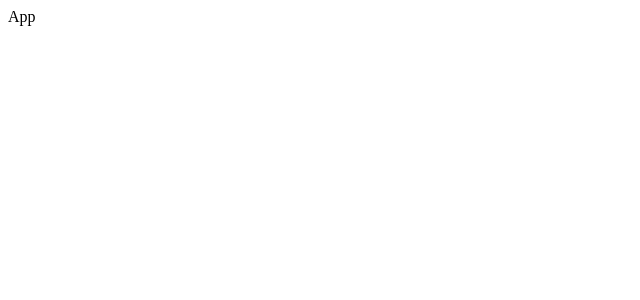
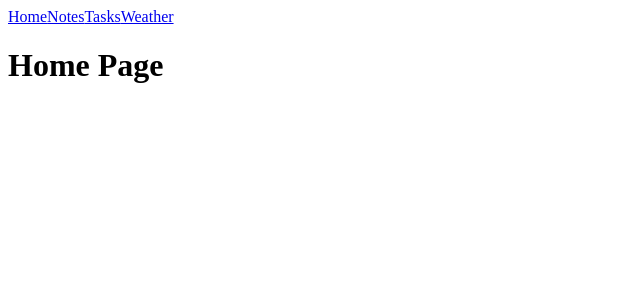
Before and after one commit to snigdhamistry/my-productivity-hub, a React (Vite) app: page / in a window 1280 px wide. Shown: the top 300 px of the page, without its empty margins (0-640 px from the left). Built offline with nearby package versions, Linux system fonts and the light colour scheme.

Commit message:
Routing Done

```diff
--- a/src/App.jsx
+++ b/src/App.jsx
@@ -1,8 +1,21 @@
 import React from 'react'
-
+import Navbar from './components/Navbar'
+import { Route, Routes } from 'react-router-dom'
+import Home from './pages/Home'
+import Notes from './pages/Notes'
+import Tasks from './pages/Tasks'
+import Weather from './pages/Weather'
 const App = () => {
   return (
-    <div>App</div>
+    <div>
+      <Navbar />
+      <Routes>
+        <Route path='/' element={<Home />} />
+        <Route path='/notes' element={<Notes />} />
+        <Route path='/tasks' element={<Tasks />} />
+        <Route path='/weather' element={<Weather />} />
+      </Routes>
+    </div>
   )
 }
 
--- a/src/components/Navbar.jsx
+++ b/src/components/Navbar.jsx
@@ -1,8 +1,14 @@
 import React from 'react'
+import { Link } from 'react-router-dom'
 
 const Navbar = () => {
        return (
-              <div>Navbar</div>
+              <div>
+                     <Link to='/'>Home</Link>
+                     <Link to='/Notes'>Notes</Link>
+                     <Link to='/Tasks'>Tasks</Link>
+                     <Link to='/Weather'>Weather</Link>
+              </div>
        )
 }
 
--- a/pages/Home.jsx
+++ b/src/pages/Home.jsx
@@ -2,7 +2,9 @@ import React from 'react'
 
 const Home = () => {
        return (
-              <div>Home</div>
+              <div>
+                     <h1>Home Page</h1>
+              </div>
        )
 }
 
--- a/pages/Notes.jsx
+++ b/src/pages/Notes.jsx
@@ -2,7 +2,9 @@ import React from 'react'
 
 const Notes = () => {
        return (
-              <div>Notes</div>
+              <div>
+                     <h1>Notes Page</h1>
+              </div>
        )
 }
 
--- a/pages/Tasks.jsx
+++ b/src/pages/Tasks.jsx
@@ -2,7 +2,9 @@ import React from 'react'
 
 const Tasks = () => {
        return (
-              <div>Tasks</div>
+              <div>
+                     <h1>Tasks Page</h1>
+              </div>
        )
 }
 
--- a/pages/Weather.jsx
+++ b/src/pages/Weather.jsx
@@ -2,7 +2,9 @@ import React from 'react'
 
 const Weather = () => {
        return (
-              <div>Weather</div>
+              <div>
+                     <h1>Weather Page</h1>
+              </div>
        )
 }
 
```
